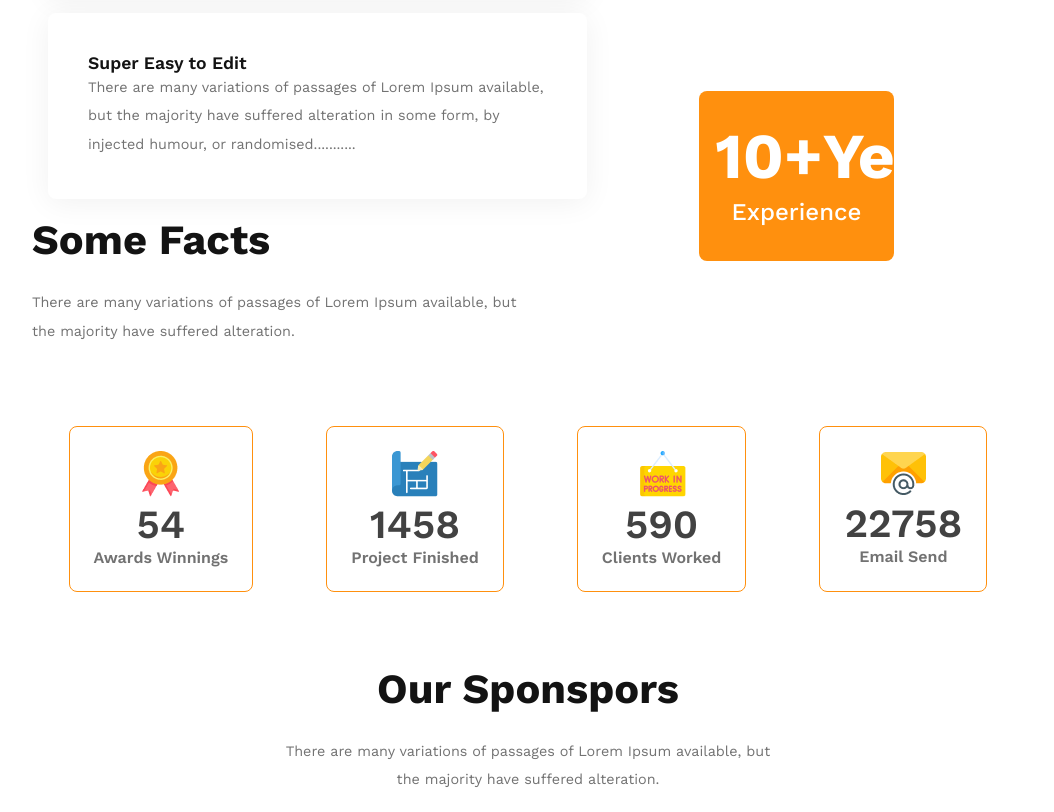
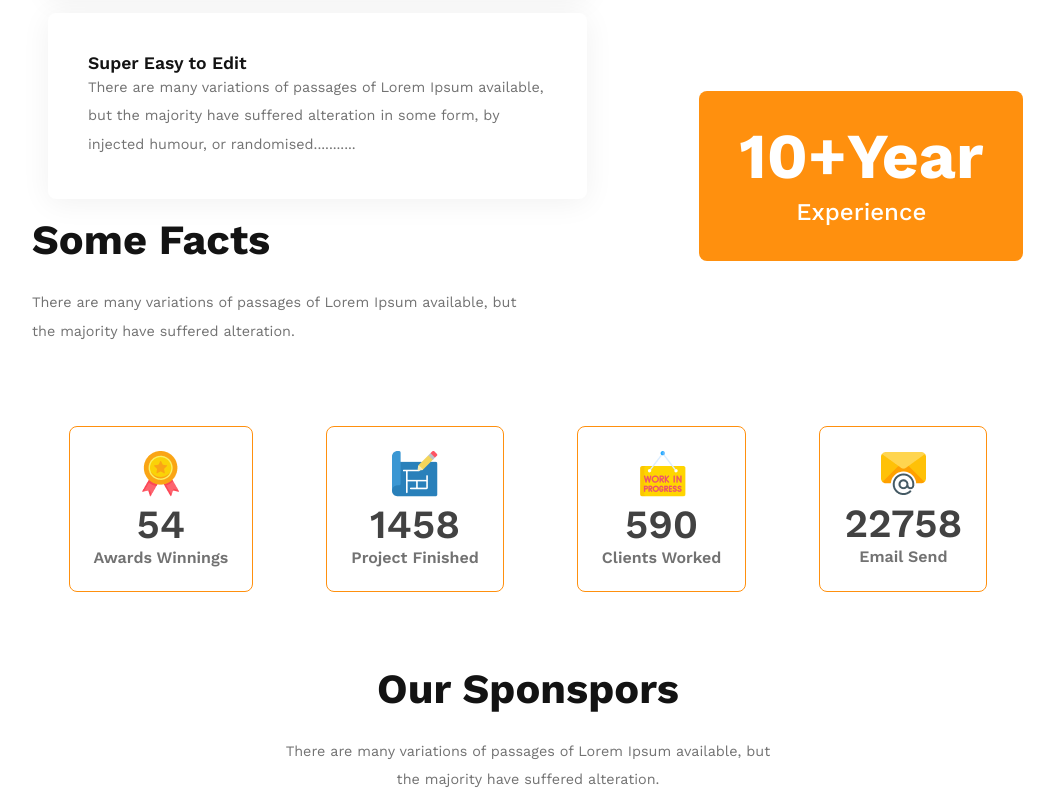
Before and after one commit to devalienbrain/09-g3-architects-web, a plain HTML site: page index.html in a window 1280 px wide. Shown: the part 2530-3342 px from the top of the page, without its empty margins (112-1166 px from the left). Drawn offline with nearby package versions, Linux system fonts and the light colour scheme.

Commit message:
max-content width applied in experience box

```diff
--- a/style.css
+++ b/style.css
@@ -200,8 +200,9 @@ nav ul a {
   background: #FF900E;
   text-align: center;
   color: #FFF;
-  padding: 1.8rem 1rem;
-  width: 50%;
+  padding: 1.8rem 2.5rem;
+  /* width: 50%; */
+  max-width: fit-content;
   position: relative;
   bottom: 8rem;
 }
```
